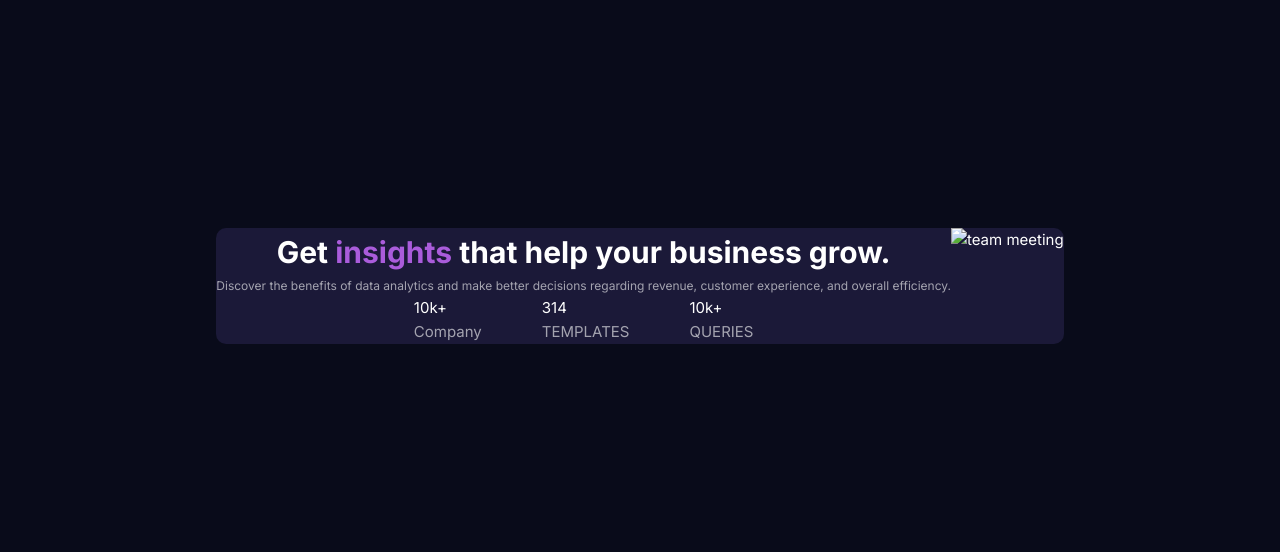
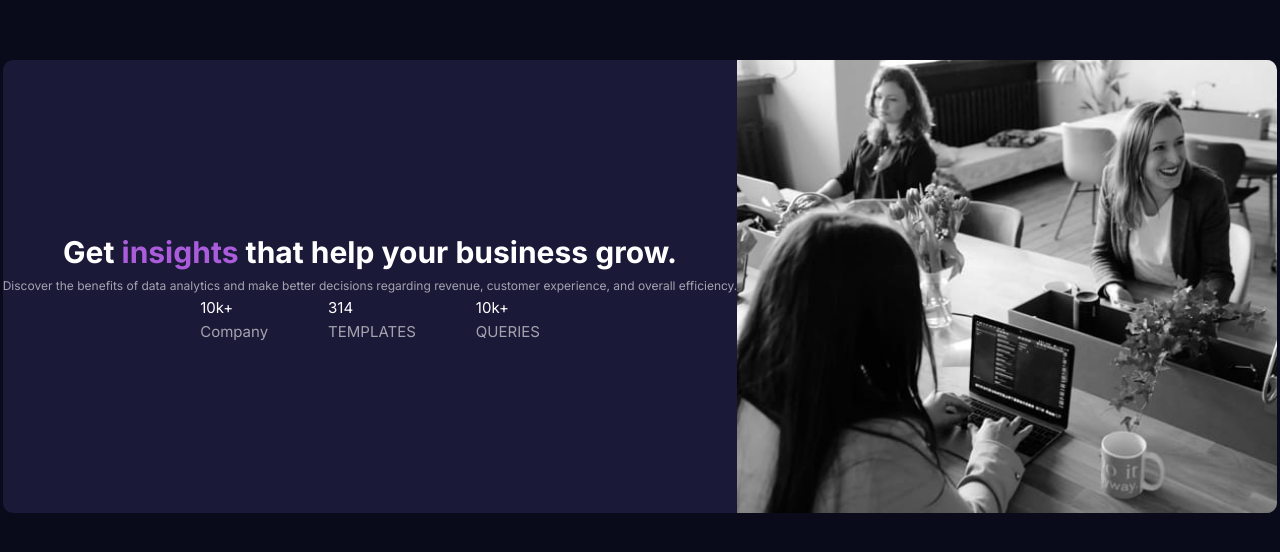
Before and after one commit to AG-WebDev/Stats_Preview_Card, a plain HTML site: page index.html in a window 1280 px wide. Shown: the part 114-666 px from the top of the page. Drawn offline with Linux system fonts and the light colour scheme; the site is published under a folder, as on GitHub Pages, so addresses that start at the root find nothing; a web font is replaced by a local one.

Commit message:
Update index.html

```diff
--- a/index.html
+++ b/index.html
@@ -29,7 +29,7 @@
   <body>
     <div class="card">
       <div class="img-sec">
-        <img src="/images/image-header-desktop.jpg" alt="team meeting">
+        <img src="./images/image-header-desktop.jpg" alt="team meeting">
 
       </div>
 
```
